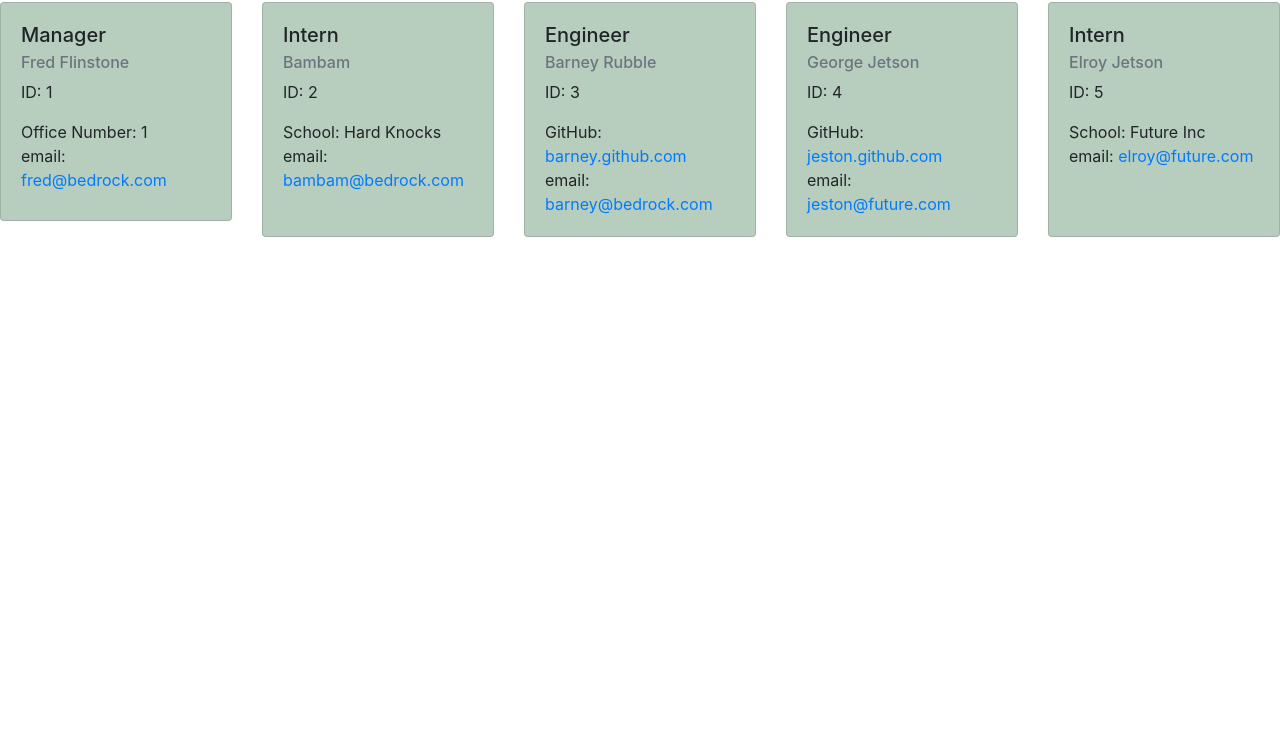
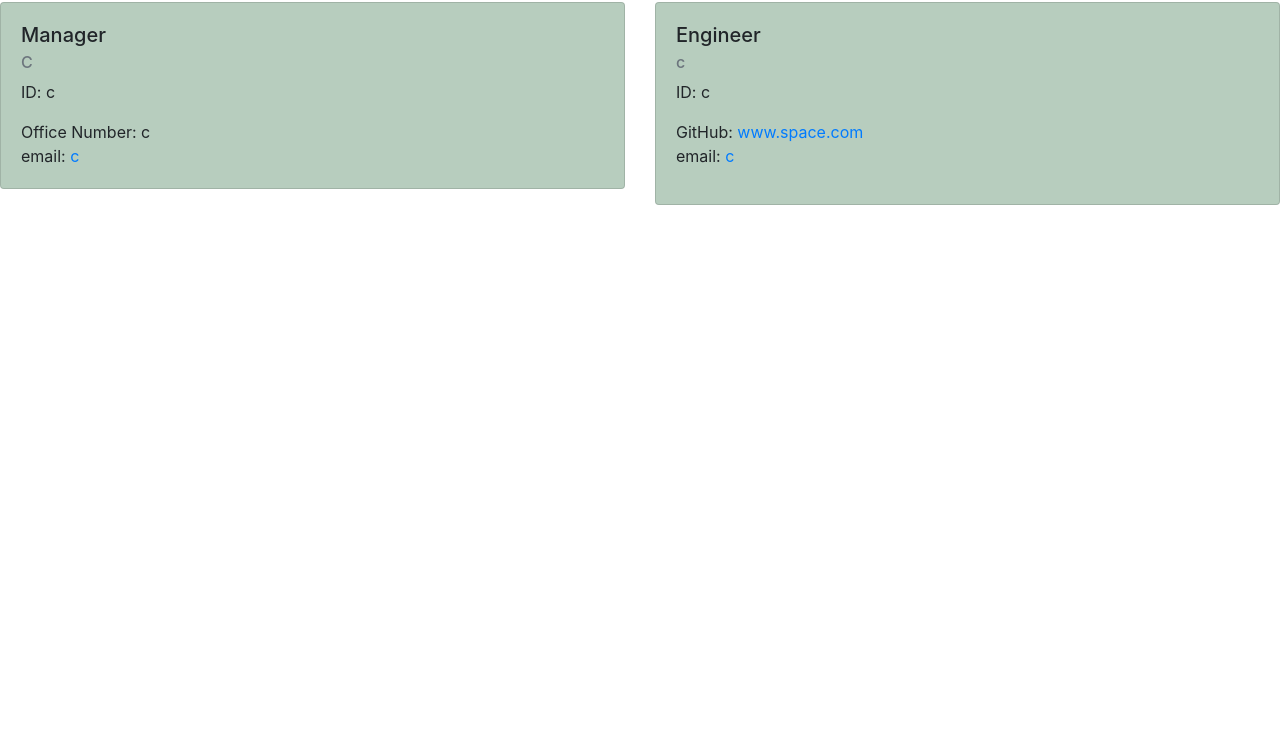
Before and after one commit to cdthe1nonly1/teamProfileGenerator, a plain HTML site: page output.html in a window 1280 px wide. Shown: the part 54-800 px from the top of the page. Drawn offline with nearby package versions, Linux system fonts and the light colour scheme.

Commit message:
corrected link for github

```diff
--- a/output.html
+++ b/output.html
@@ -23,61 +23,27 @@
      <div class="card text-bg-info mb-3" style="width: 18rem">
         <div class="card-body">
           <h5 class="card-title">Manager</h5>
-          <h6 class="card-subtitle mb-2 text-muted">Fred Flinstone</h6>
+          <h6 class="card-subtitle mb-2 text-muted">C</h6>
           <div>
-         <p class="card-text"> ID: 1</p>
-         <p class="card-text"> Office Number: 1</p>
+         <p class="card-text"> ID: c</p>
+         <p class="card-text"> Office Number: c</p>
           </div>
-          <div>email: <a href="mailto: fred@bedrock.com">fred@bedrock.com</a></div>
-        </div>
-        </div>
-
-        <div class="card" style="width: 18rem">
-        <div class="card-body">
-          <h5 class="card-title">Intern</h5>
-          <h6 class="card-subtitle mb-2 text-muted">Bambam</h6>
-          <div>
-         <p class="card-text"> ID: 2</p>
-         <p class="card-text"> School: Hard Knocks</p>
-          </div>
-          <div>email: <a href="mailto: bambam@bedrock.com">bambam@bedrock.com</a></div>
-        </div>
-        </div>
-     <div class="card" style="width: 18rem">
-        <div class="card-body">
-          <h5 class="card-title">Engineer</h5>
-          <h6 class="card-subtitle mb-2 text-muted">Barney Rubble</h6>
-          <div>
-         <p class="card-text"> ID: 3</p>
-         <p class="card-text"> GitHub: <a href="barney.github.com">barney.github.com</a></p>
-          </div>
-          <div>email: <a href="mailto: barney@bedrock.com">barney@bedrock.com</a></div>
+          <div>email: <a href="mailto: c">c</a></div>
         </div>
         </div>
 
      <div class="card" style="width: 18rem">
         <div class="card-body">
           <h5 class="card-title">Engineer</h5>
-          <h6 class="card-subtitle mb-2 text-muted">George Jetson</h6>
+          <h6 class="card-subtitle mb-2 text-muted">c</h6>
           <div>
-         <p class="card-text"> ID: 4</p>
-         <p class="card-text"> GitHub: <a href="jeston.github.com">jeston.github.com</a></p>
+         <p class="card-text"> ID: c</p>
+         <p class="card-text"> GitHub: <a href="https://www.space.com">www.space.com</a></p>
           </div>
-          <div>email: <a href="mailto: jeston@future.com">jeston@future.com</a></div>
+          <div>email: <a href="mailto: c">c</a></div>
         </div>
         </div>
 
-        <div class="card" style="width: 18rem">
-        <div class="card-body">
-          <h5 class="card-title">Intern</h5>
-          <h6 class="card-subtitle mb-2 text-muted">Elroy Jetson</h6>
-          <div>
-         <p class="card-text"> ID: 5</p>
-         <p class="card-text"> School: Future Inc</p>
-          </div>
-          <div>email: <a href="mailto: elroy@future.com">elroy@future.com</a></div>
-        </div>
-        </div>
   </div>
 </body>
 </html>
--- a/utils/engineer_HTML.js
+++ b/utils/engineer_HTML.js
@@ -8,7 +8,7 @@ const generateEngineerHTML = (eng_obj) => {
           <h6 class="card-subtitle mb-2 text-muted">${eng_obj.getName()}</h6>
           <div>
          <p class="card-text"> ID: ${eng_obj.getid()}</p>
-         <p class="card-text"> GitHub: <a href="${eng_obj.getgitHub()}">${eng_obj.getgitHub()}</a></p>
+         <p class="card-text"> GitHub: <a href="https://${eng_obj.getgitHub()}">${eng_obj.getgitHub()}</a></p>
           </div>
           <div>email: <a href="mailto: ${eng_obj.getemail()}">${eng_obj.getemail()}</a></div>
         </div>
```
Also changed, not shown: lib/Engineer.js (line endings or trailing spaces).
